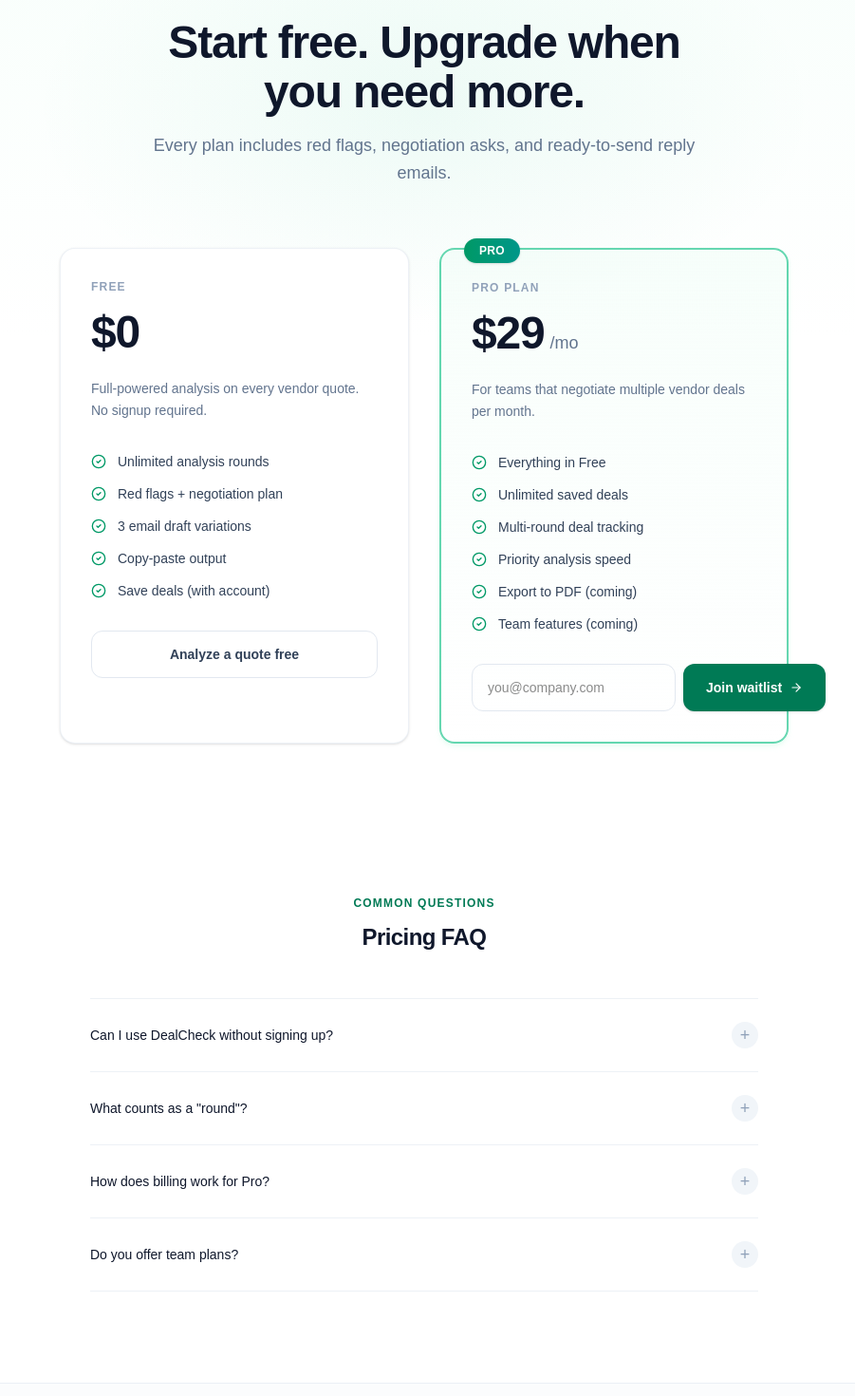
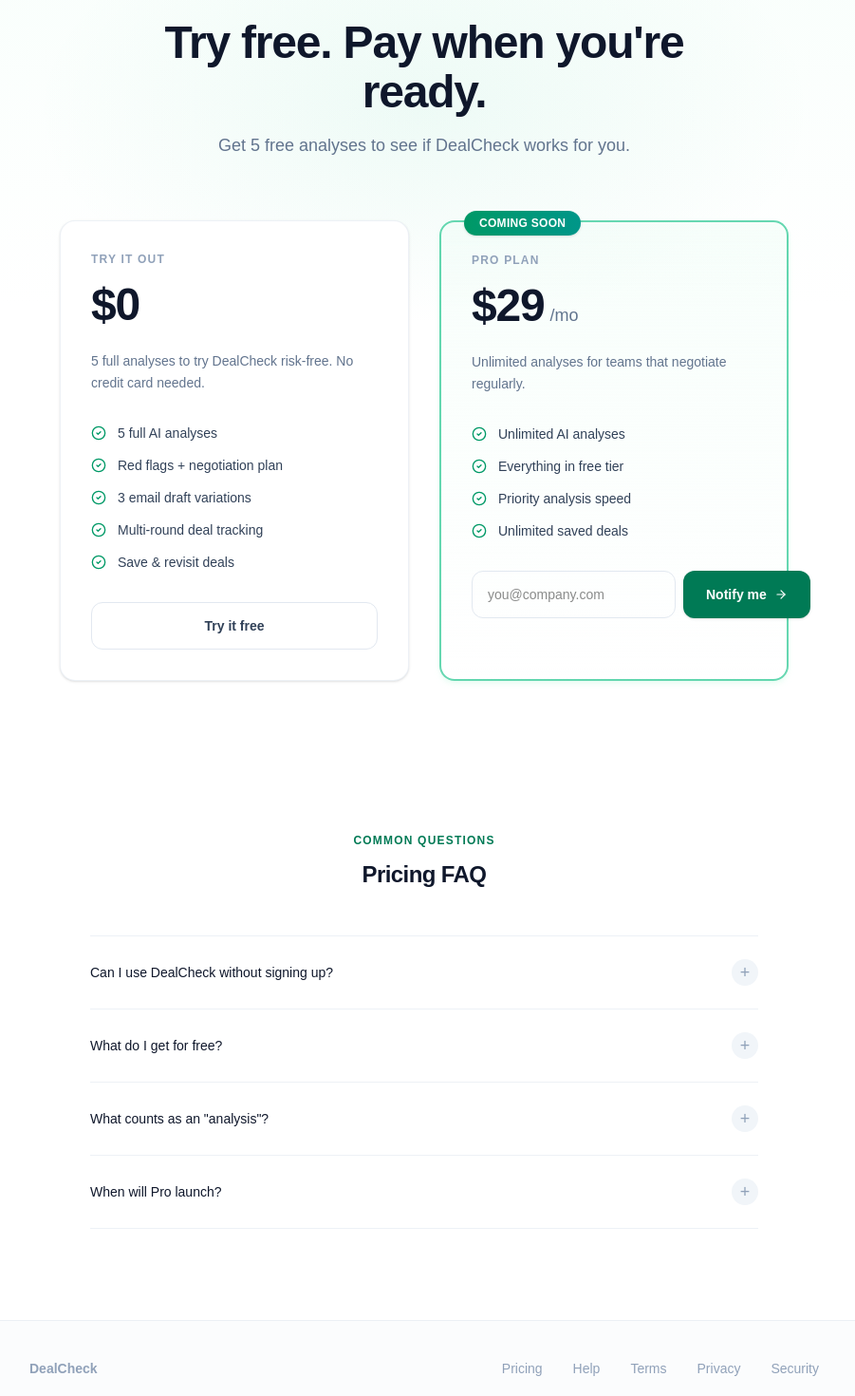
Before and after one commit to Boomchakalala/Dealcheck, a Next.js app: page /pricing in a window 1280 px wide. Shown: the part 200-1670 px from the top of the page at 95% size, without its empty margins (193-1094 px from the left). Built offline with nearby package versions, Linux system fonts and the light colour scheme.

Commit message:
Sandbox autosave

```diff
--- a/src/app/pricing/page.tsx
+++ b/src/app/pricing/page.tsx
@@ -34,30 +34,30 @@ export default function PricingPage() {
                 <span className="text-xs font-semibold text-emerald-700 tracking-wide">Simple pricing</span>
               </div>
               <h1 className="text-[2.25rem] sm:text-[3rem] leading-[1.08] font-bold text-slate-900 tracking-tight mb-4 max-w-xl mx-auto">
-                Start free. Upgrade when you need more.
+                Try free. Pay when you&apos;re ready.
               </h1>
               <p className="text-lg text-slate-500 leading-relaxed max-w-xl mx-auto">
-                Every plan includes red flags, negotiation asks, and ready-to-send reply emails.
+                Get 5 free analyses to see if DealCheck works for you.
               </p>
             </div>
 
             <div className="grid md:grid-cols-2 gap-8 max-w-3xl mx-auto">
               {/* Free */}
               <div className="rounded-2xl border border-slate-200/60 bg-white p-8 shadow-sm hover:shadow-md transition-shadow">
-                <p className="text-xs font-semibold tracking-widest text-slate-400 uppercase mb-4">Free</p>
+                <p className="text-xs font-semibold tracking-widest text-slate-400 uppercase mb-4">Try it out</p>
                 <div className="mb-6">
                   <span className="text-5xl font-bold text-slate-900 tracking-tight">$0</span>
                 </div>
                 <p className="text-sm text-slate-500 mb-8 leading-relaxed">
-                  Full-powered analysis on every vendor quote. No signup required.
+                  5 full analyses to try DealCheck risk-free. No credit card needed.
                 </p>
                 <ul className="space-y-3.5 mb-8">
                   {[
-                    'Unlimited analysis rounds',
+                    '5 full AI analyses',
                     'Red flags + negotiation plan',
                     '3 email draft variations',
-                    'Copy-paste output',
-                    'Save deals (with account)',
+                    'Multi-round deal tracking',
+                    'Save & revisit deals',
                   ].map((item) => (
                     <li key={item} className="flex items-start gap-3 text-sm text-slate-700">
                       <CheckCircle2 className="w-4 h-4 text-emerald-600 mt-0.5 flex-shrink-0" />
@@ -69,7 +69,7 @@ export default function PricingPage() {
                   href="/try"
                   className="block w-full text-center px-6 py-3.5 text-sm font-semibold rounded-xl border border-slate-200 text-slate-700 hover:border-slate-300 hover:text-slate-900 hover:shadow-sm transition-all"
                 >
-                  Analyze a quote free
+                  Try it free
                 </Link>
               </div>
 
@@ -77,7 +77,7 @@ export default function PricingPage() {
               <div className="rounded-2xl border-2 border-emerald-500/60 p-8 relative bg-gradient-to-b from-emerald-50/40 to-white shadow-md shadow-emerald-100/40">
                 <div className="absolute -top-3 left-6">
                   <span className="px-4 py-1.5 bg-gradient-to-r from-emerald-600 to-teal-600 text-white text-xs font-bold rounded-full tracking-wide shadow-sm">
-                    PRO
+                    COMING SOON
                   </span>
                 </div>
                 <p className="text-xs font-semibold tracking-widest text-slate-400 uppercase mb-4">Pro plan</p>
@@ -86,16 +86,14 @@ export default function PricingPage() {
                   <span className="text-slate-500 ml-1.5 text-lg">/mo</span>
                 </div>
                 <p className="text-sm text-slate-500 mb-8 leading-relaxed">
-                  For teams that negotiate multiple vendor deals per month.
+                  Unlimited analyses for teams that negotiate regularly.
                 </p>
                 <ul className="space-y-3.5 mb-8">
                   {[
-                    'Everything in Free',
+                    'Unlimited AI analyses',
+                    'Everything in free tier',
+                    'Priority analysis speed',
                     'Unlimited saved deals',
-                    'Multi-round deal tracking',
-                    'Priority analysis speed',
-                    'Export to PDF (coming)',
-                    'Team features (coming)',
                   ].map((item) => (
                     <li key={item} className="flex items-start gap-3 text-sm text-slate-700">
                       <CheckCircle2 className="w-4 h-4 text-emerald-600 mt-0.5 flex-shrink-0" />
@@ -122,7 +120,7 @@ export default function PricingPage() {
                       type="submit"
                       className="px-6 py-3.5 text-sm font-semibold rounded-xl bg-emerald-700 text-white hover:bg-emerald-800 transition-all shadow-sm hover:shadow-md whitespace-nowrap flex items-center gap-2"
                     >
-                      Join waitlist <ArrowRight className="w-3.5 h-3.5" />
+                      Notify me <ArrowRight className="w-3.5 h-3.5" />
                     </button>
                   </form>
                 )}
@@ -137,10 +135,10 @@ export default function PricingPage() {
           <h2 className="text-2xl font-bold text-slate-900 tracking-tight mb-12 text-center">Pricing FAQ</h2>
           <div className="space-y-0 border-t border-slate-200/60">
             {[
-              { q: 'Can I use DealCheck without signing up?', a: 'Yes. The homepage lets you paste or upload a quote and get a full analysis — no account needed. Unlimited runs.' },
-              { q: 'What counts as a "round"?', a: 'Each time you submit text for analysis (an initial quote, a counter-offer, a revised proposal), that\'s one round. Multi-round tracking preserves context between submissions.' },
-              { q: 'How does billing work for Pro?', a: 'Pro will be billed monthly. You can cancel anytime — no long-term commitment. We\'ll announce pricing details when Pro launches.' },
-              { q: 'Do you offer team plans?', a: 'Not yet. If you need multiple seats, join the waitlist and let us know — we\'re shaping team features based on demand.' },
+              { q: 'Can I use DealCheck without signing up?', a: 'Yes. You can try a one-off analysis on the homepage without creating an account. To save deals and track rounds, you\'ll need to sign up (free).' },
+              { q: 'What do I get for free?', a: '5 full AI analyses including red flags, negotiation plan, and email drafts. After that, you\'ll need a Pro plan to continue.' },
+              { q: 'What counts as an "analysis"?', a: 'Each time you submit a quote or document for AI analysis counts as one. This includes initial analyses and follow-up rounds on existing deals.' },
+              { q: 'When will Pro launch?', a: 'Soon. Join the waitlist above and we\'ll notify you. Pro will include unlimited analyses and priority processing.' },
             ].map((item, i) => (
               <details key={i} className="group border-b border-slate-200/60">
                 <summary className="flex items-center justify-between cursor-pointer py-6 text-left">
@@ -163,6 +161,7 @@ export default function PricingPage() {
             <Link href="/help" className="hover:text-slate-600 transition-colors">Help</Link>
             <Link href="/terms" className="hover:text-slate-600 transition-colors">Terms</Link>
             <Link href="/privacy" className="hover:text-slate-600 transition-colors">Privacy</Link>
+            <Link href="/security" className="hover:text-slate-600 transition-colors">Security</Link>
           </div>
         </div>
       </footer>
```
